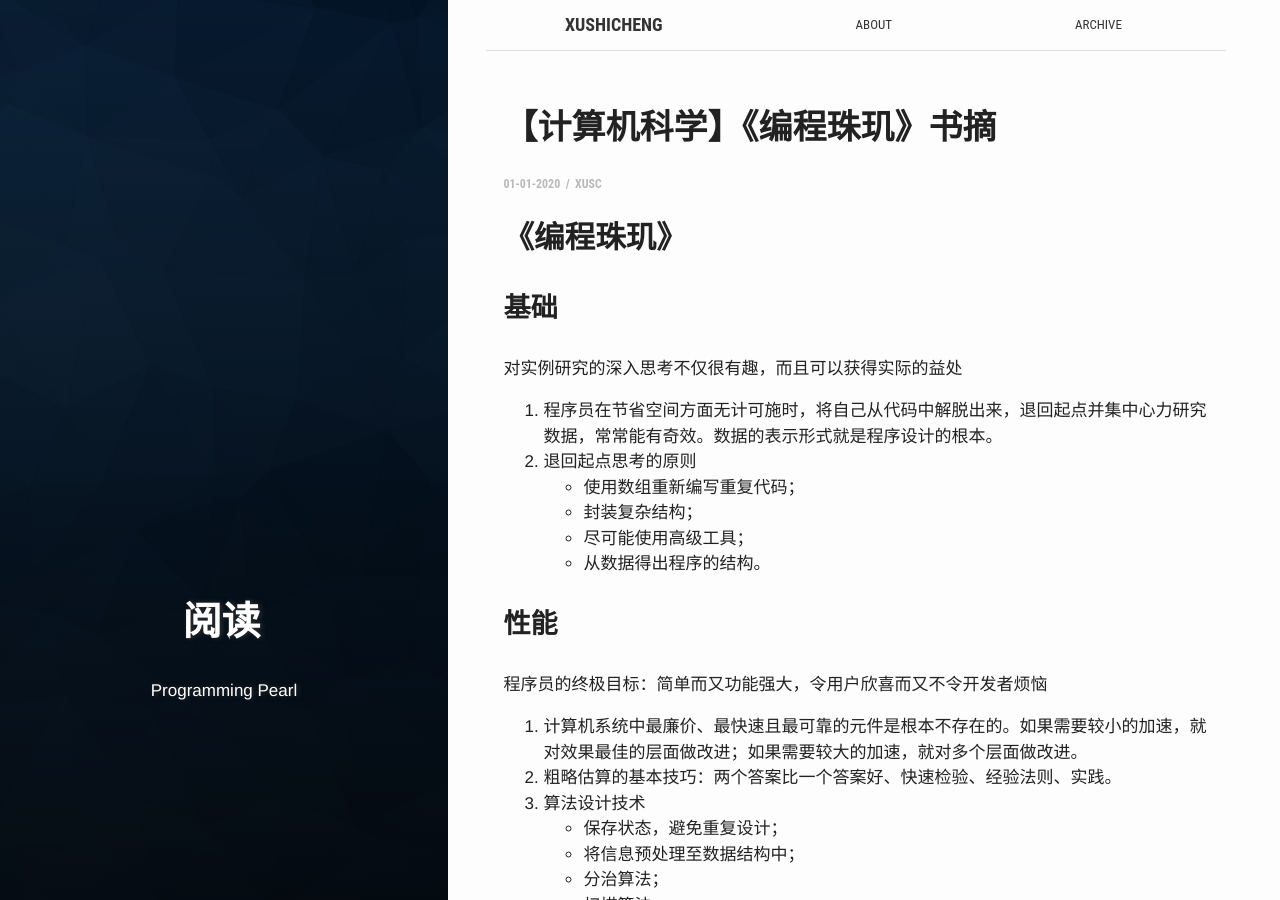
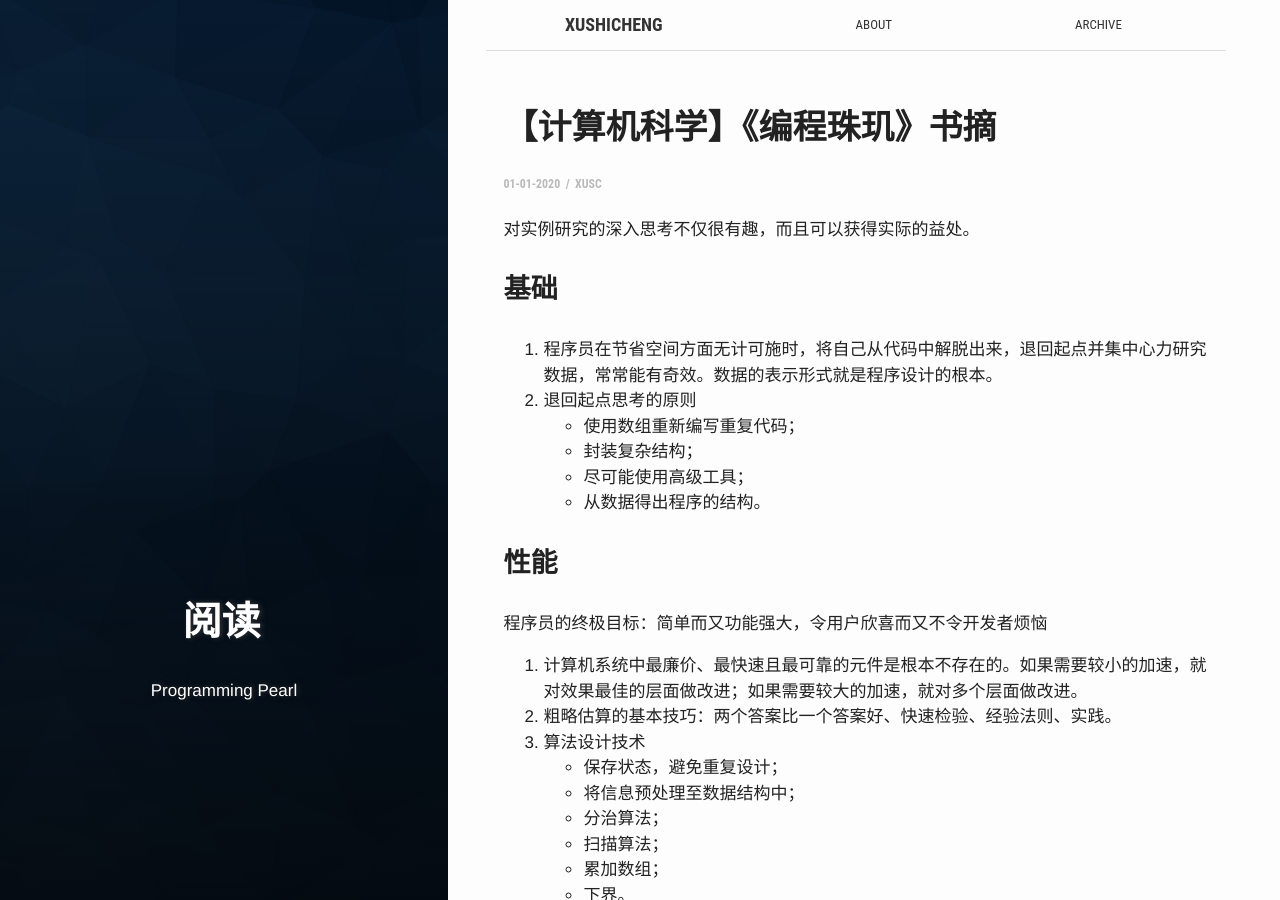
Before and after one commit to PetePro/PetePro.github.io, a Jekyll site: the page built from _posts/2020-01-01-programming-pearl.markdown, in a window 1280 px wide and 900 px high. Built offline with Jekyll 4.4.1, drawn with Linux system fonts in a browser that asks for light colours; some web fonts are replaced.

Commit message:
update summary

```diff
--- a/_posts/2019-08-08-the-mythical-manmonth.markdown
+++ b/_posts/2019-08-08-the-mythical-manmonth.markdown
@@ -9,7 +9,6 @@ tags: '阅读'
 author: xusc
 ---
 
-## 《人月神话》
 《人月神话》是由IBM System/360系统之父佛瑞德·布鲁克斯所著经典文集，全书讲解软件工程、项目管理相关课题，被誉为软件领域的圣经，内容源于作者布鲁克斯在IBM公司System/360家族和OS/360中的项目管理经验。
 
 ### 焦油坑
--- a/_posts/2019-09-09-hackers-and-painters.markdown
+++ b/_posts/2019-09-09-hackers-and-painters.markdown
@@ -11,7 +11,6 @@ author: xusc
 
 计算机世界里发生了什么？黑客在计算机世界里是什么样的角色？
 
-## 《黑客与画家》
 保罗·格雷厄姆的创业公式=搭建原型+上线运营（别管bug）+收集反馈+调整产品+成长壮大
 
 黑客伦理：
--- a/_posts/2019-10-10-peopleware.markdown
+++ b/_posts/2019-10-10-peopleware.markdown
@@ -10,8 +10,6 @@ author: xusc
 ---
 
 《人件》从管理人力资源、创建健康的办公环境、雇佣并留用正确的人、高效团队形成、改造企业文化和快乐工作等多角度阐释了如何思考和管理软件开发的最大问题——人，而不是技术，以得到高效的项目和团队。
-
-## 《人件》
 
 ### 管理人力资源
 一种迥然不同的思考人及管理人的办法——适应人的“非模块化”特征
--- a/_posts/2019-12-12-the-progmatic-programmer.markdown
+++ b/_posts/2019-12-12-the-progmatic-programmer.markdown
@@ -11,7 +11,6 @@ author: xusc
 
 编程是一种技艺。编程是一项艰难的工作。你不应该局限于特定的技术，而是应该拥有足够广博的经验基础，以让你能在特定情况下选择好的解决方案。
 
-## 《程序员修炼之道——从小工到专家》
 注重实效的程序员的特征：
 - 早期的采纳者/快速的改编者
 - 好奇
--- a/_posts/2020-01-01-programming-pearl.markdown
+++ b/_posts/2020-01-01-programming-pearl.markdown
@@ -9,10 +9,9 @@ tags: '阅读'
 author: xusc
 ---
 
-## 《编程珠玑》
+对实例研究的深入思考不仅很有趣，而且可以获得实际的益处。
 
 ### 基础
-对实例研究的深入思考不仅很有趣，而且可以获得实际的益处
 1. 程序员在节省空间方面无计可施时，将自己从代码中解脱出来，退回起点并集中心力研究数据，常常能有奇效。数据的表示形式就是程序设计的根本。
 2. 退回起点思考的原则
    - 使用数组重新编写重复代码；
```
